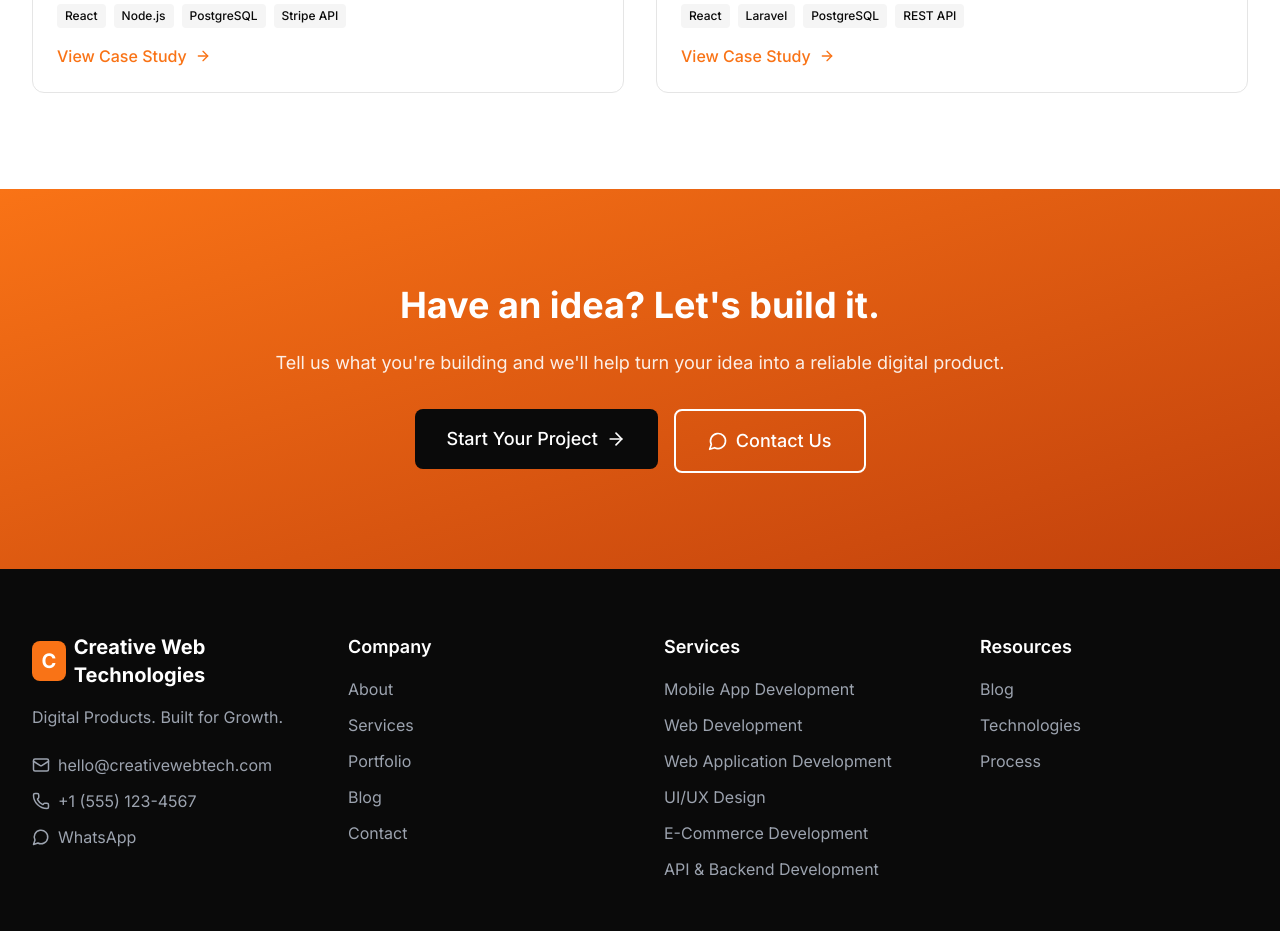
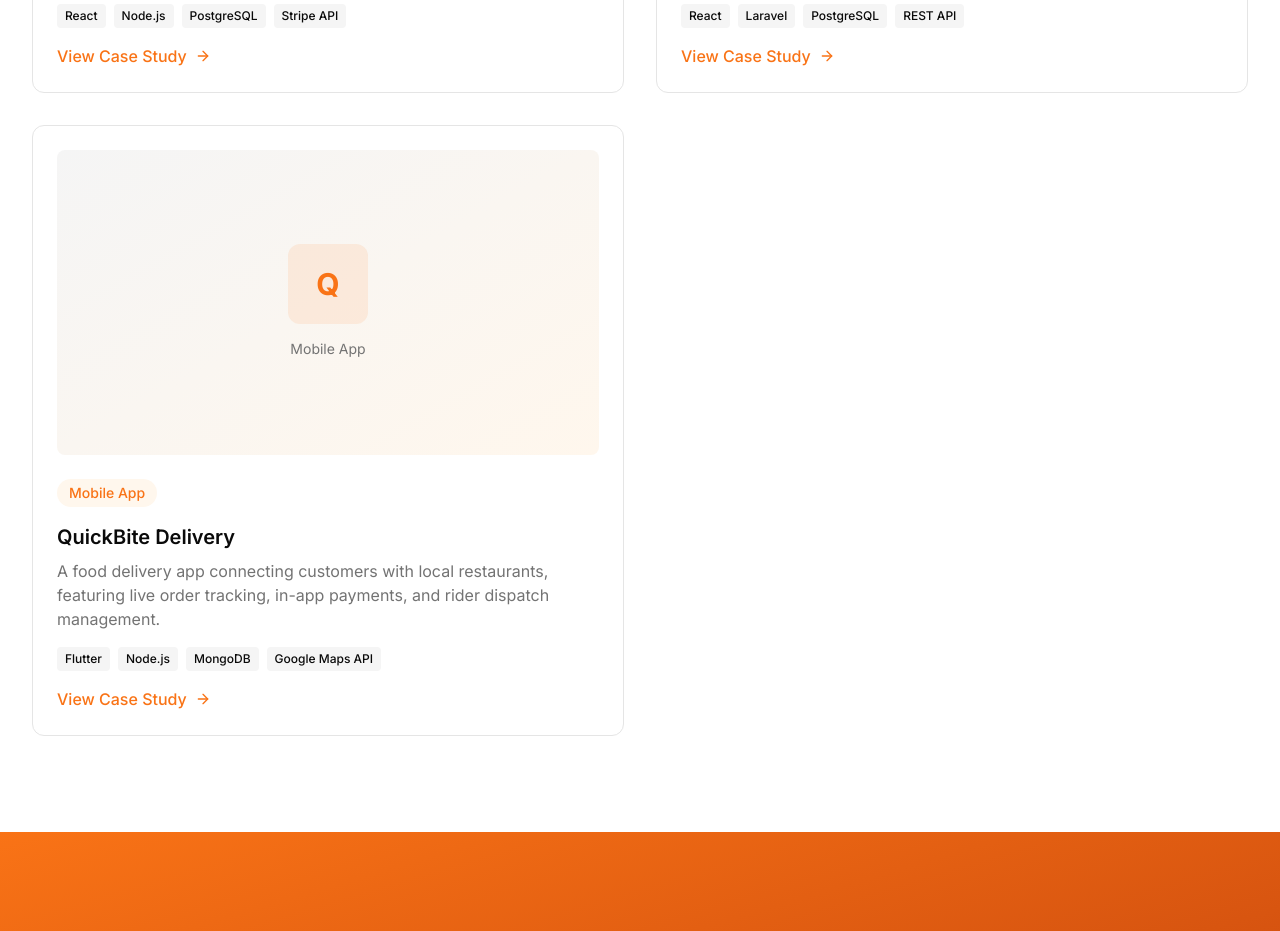
Before and after one commit to creativewebtechh/creativewebtechnologies, a React (Vite) app: page /portfolio in a window 1280 px wide. Shown: the part 2220-3151 px from the top of the page. Built offline with nearby package versions, Linux system fonts and the light colour scheme.

Commit message:
Refactor project image paths and add QuickBite Delivery
Updated image paths for several projects to remove the '/projects' prefix. Added a new project 'QuickBite Delivery' with its details.

```diff
--- a/src/data/projects.ts
+++ b/src/data/projects.ts
@@ -17,7 +17,7 @@ export const projects: Project[] = [
       'A multi-vendor marketplace platform enabling sellers to list, manage, and sell products with real-time inventory tracking and secure payment processing.',
     technologies: ['React', 'Laravel', 'MySQL', 'Sanctum', 'REST API'],
     slug: 'sellhub-marketplace',
-    image: '/projects/sellhub-marketplace.png',
+    image: '/sellhub-marketplace.png',
   },
   {
     id: 'fleet-management',
@@ -27,7 +27,7 @@ export const projects: Project[] = [
       'A comprehensive fleet management dashboard for tracking vehicles, managing routes, monitoring driver performance, and optimizing logistics operations.',
     technologies: ['React', 'Node.js', 'MongoDB', 'Socket.io', 'Mapbox'],
     slug: 'fleet-management',
-    image: '/projects/fleet-management.png',
+    image: '/fleet-management.png',
   },
   {
     id: 'healthcare-portal',
@@ -37,7 +37,7 @@ export const projects: Project[] = [
       'A secure patient portal for healthcare providers featuring appointment scheduling, medical records access, and telemedicine integration.',
     technologies: ['Next.js', 'Laravel', 'PostgreSQL', 'REST API'],
     slug: 'healthcare-portal',
-    image: '/projects/healthcare-portal.png',
+    image: '/healthcare-portal.png',
   },
   {
     id: 'fitness-tracker',
@@ -47,7 +47,7 @@ export const projects: Project[] = [
       'A cross-platform fitness application with workout tracking, nutrition planning, progress analytics, and social features for community engagement.',
     technologies: ['Flutter', 'Firebase', 'Node.js', 'REST API'],
     slug: 'fitness-tracker',
-    image: '/projects/fitness-tracker.png',
+    image: '/fitness-tracker.png',
   },
   {
     id: 'fastpay',
@@ -57,7 +57,7 @@ export const projects: Project[] = [
       'A secure digital payments platform enabling instant transfers, merchant checkout, and real-time transaction tracking with fraud detection built in.',
     technologies: ['React', 'Node.js', 'PostgreSQL', 'Stripe API'],
     slug: 'fastpay',
-    image: '/projects/fastpay.png',
+    image: '/fastpay.png',
   },
   {
     id: 'logverify',
@@ -67,6 +67,16 @@ export const projects: Project[] = [
       'A digital marketplace platform connecting verified buyers and sellers, with built-in identity verification, secure listings, and transaction protection.',
     technologies: ['React', 'Laravel', 'PostgreSQL', 'REST API'],
     slug: 'logverify',
-    image: '/projects/logverify.png',
+    image: '/logverify.png',
+  },
+  {
+    id: 'quickbite-delivery',
+    title: 'QuickBite Delivery',
+    category: 'Mobile App',
+    description:
+      'A food delivery app connecting customers with local restaurants, featuring live order tracking, in-app payments, and rider dispatch management.',
+    technologies: ['Flutter', 'Node.js', 'MongoDB', 'Google Maps API'],
+    slug: 'quickbite-delivery',
+    image: '/quickbite-delivery.png',
   },
 ];
```
